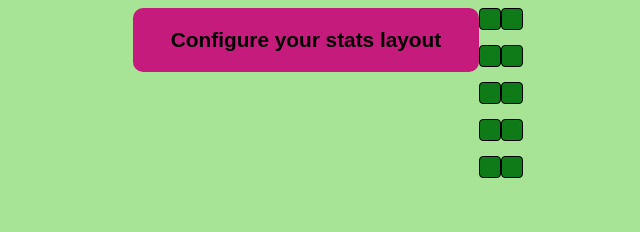
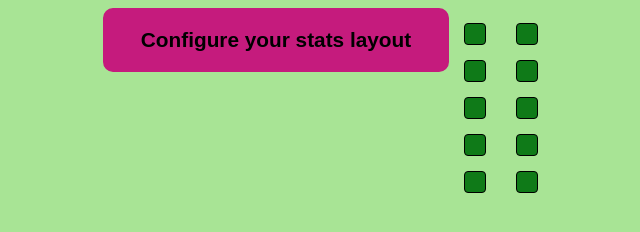
Before and after one commit to Harrrrison/Mojo, a website: page StaticFiles/landingPage.html in a window 1280 px wide. Shown: the whole page, without its empty margins (312-952 px from the left). Drawn offline with nearby package versions, Linux system fonts and the light colour scheme; no server answers.

Commit message:
changed fonts/styling for landing page

```diff
--- a/StaticFiles/styleSheet.css
+++ b/StaticFiles/styleSheet.css
@@ -6,6 +6,7 @@ body, html {
     display: flex;
     justify-content: center;
     background: #a8e495;
+    font-family: sans-serif;
 }
 
 
@@ -143,7 +144,7 @@ button {
 
 .item-container-landing{
     padding: 10px;
-    margin-bottom: 15px;
+    margin: 15px;
     border: 1px solid #000000;
     background-color: #0f7a18;
     color: white;
```
